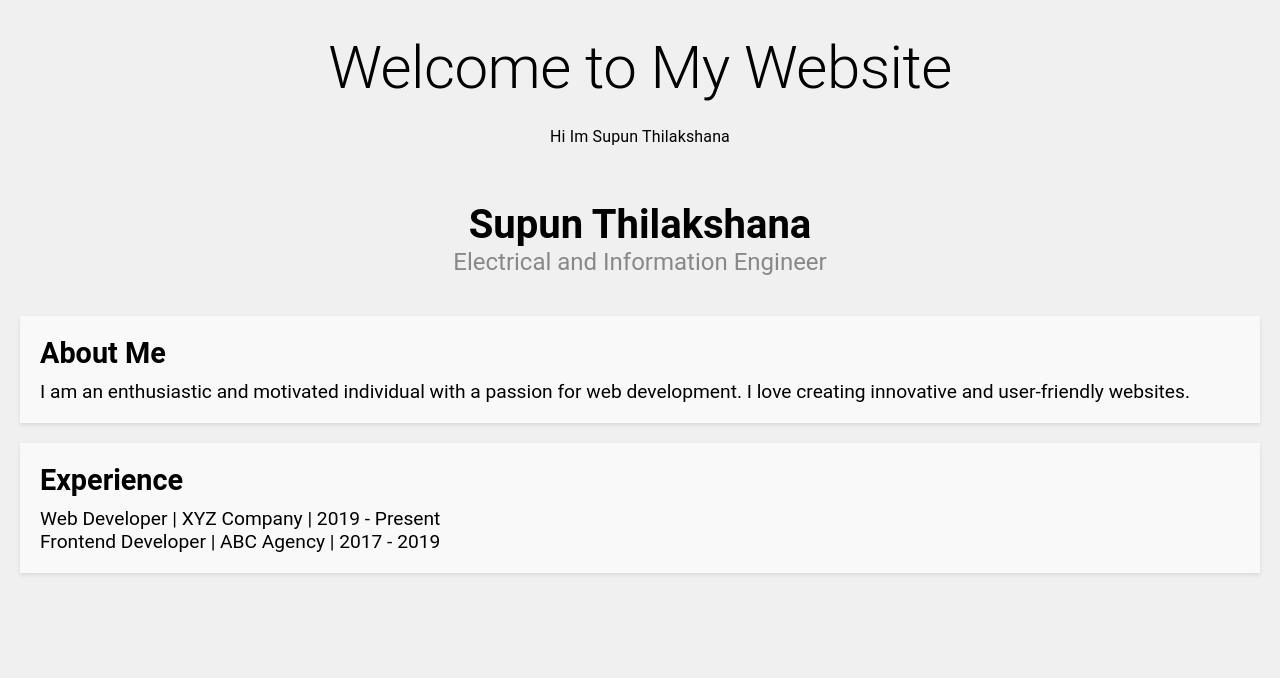
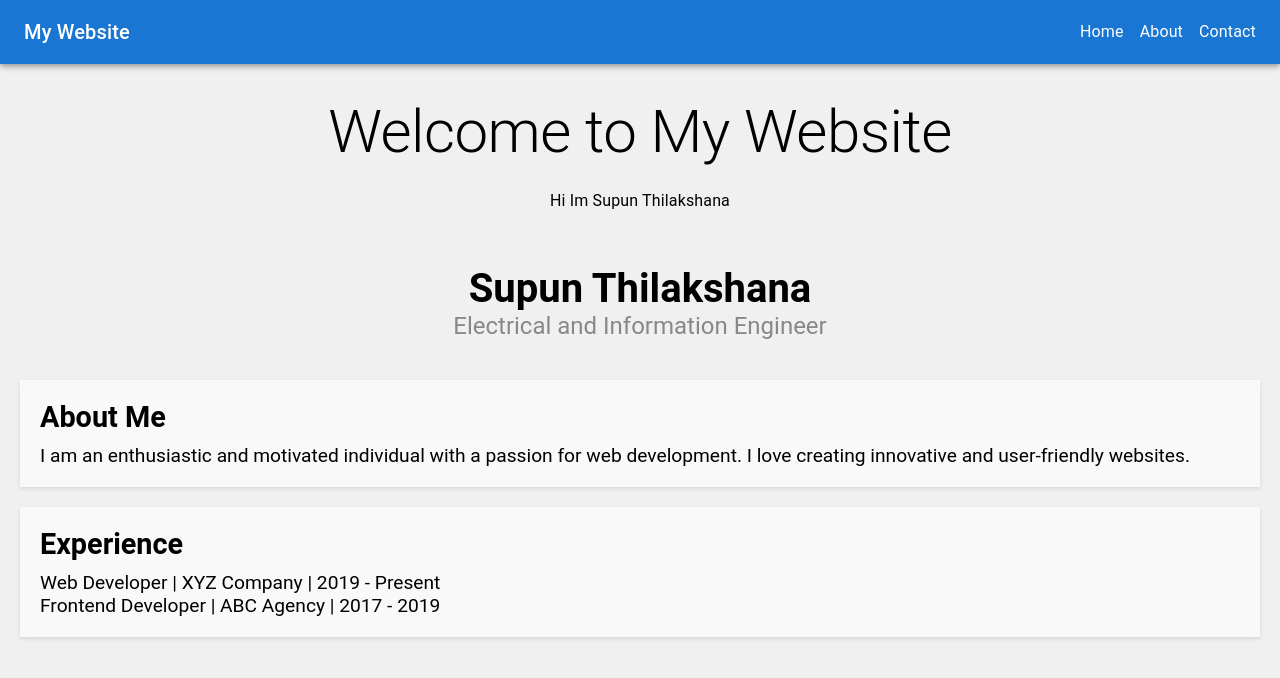
Before and after one commit to SupunTd/supunthilakshana.github.io, a React (Create React App) app: page / in a window 1280 px wide. Shown: the top 678 px of the page. Built offline with nearby package versions, Linux system fonts and the light colour scheme.

Commit message:
add HeaderBar

```diff
--- a/public/index.html
+++ b/public/index.html
@@ -24,7 +24,7 @@
       work correctly both with client-side routing and a non-root public URL.
       Learn how to configure a non-root public URL by running `npm run build`.
     -->
-    <title>React App</title>
+    <title>Supun Thilakshana</title>
   </head>
   <body>
     <noscript>You need to enable JavaScript to run this app.</noscript>
--- a/src/components/home/home.jsx
+++ b/src/components/home/home.jsx
@@ -1,4 +1,5 @@
 import React from 'react';
+import MainHeader from '../mainHeader/mainHeader';
 import Container1 from "./container1/container1";
 const styles = {
     header: {
@@ -34,6 +35,7 @@ const styles = {
 function App() {
     return (
         <>
+            <MainHeader/>
             <Container1 />
         <div>
 
--- a/src/components/mainHeader/mainHeader.jsx
+++ b/src/components/mainHeader/mainHeader.jsx
@@ -0,0 +1,25 @@
+import React from 'react';
+import { AppBar, Toolbar, Typography } from '@mui/material';
+
+const HeaderBar = () => {
+    return (
+        <AppBar position="static" color="primary">
+            <Toolbar>
+                <Typography variant="h6" component="div" sx={{ flexGrow: 1 }}>
+                    My Website
+                </Typography>
+                <Typography variant="subtitle1" sx={{ mr: 2 }}>
+                    Home
+                </Typography>
+                <Typography variant="subtitle1" sx={{ mr: 2 }}>
+                    About
+                </Typography>
+                <Typography variant="subtitle1">
+                    Contact
+                </Typography>
+            </Toolbar>
+        </AppBar>
+    );
+};
+
+export default HeaderBar;
```
